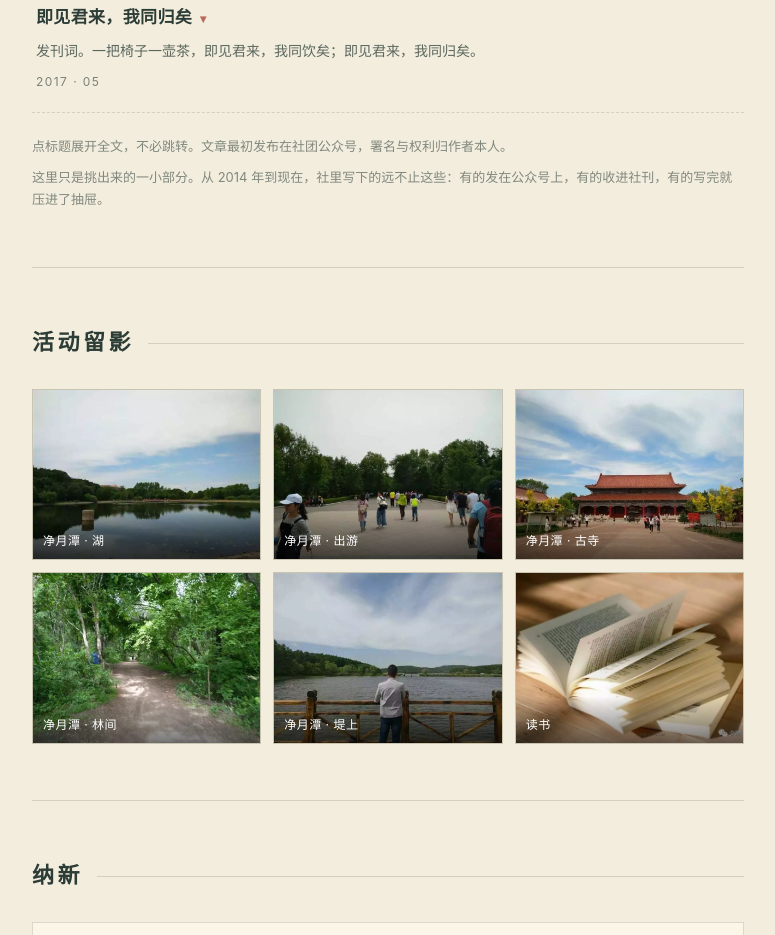
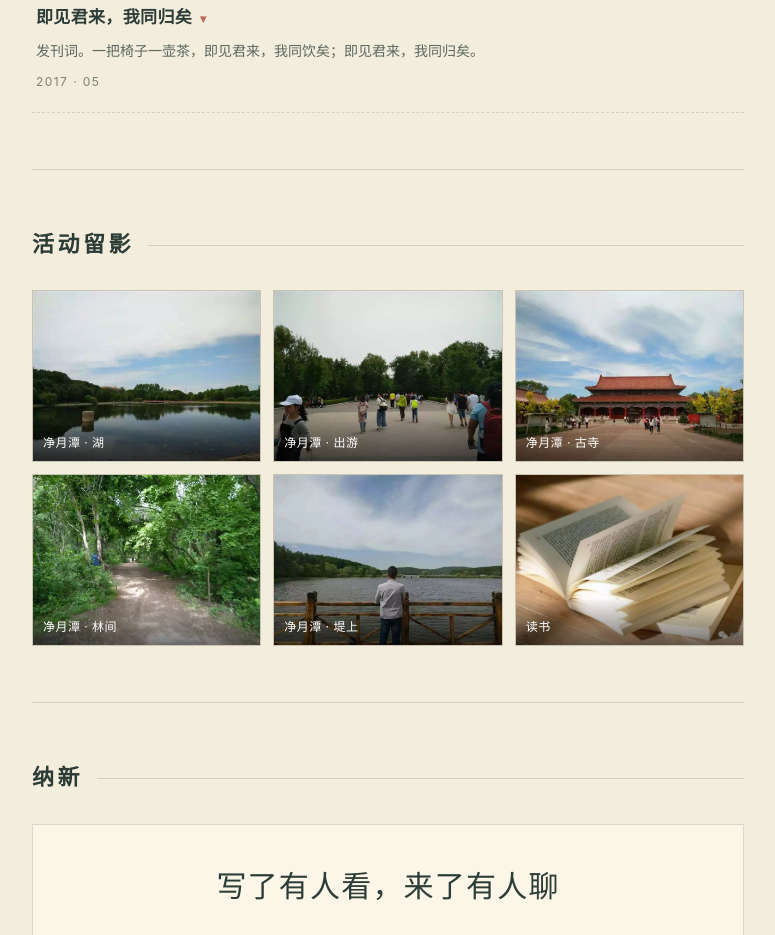
Before and after one commit to JinQ12345/xishai, a plain HTML site: page index.html in a window 1280 px wide. Shown: the part 2256-3191 px from the top of the page, without its empty margins (252-1027 px from the left). Drawn offline with Linux system fonts and the light colour scheme.

Commit message:
更新 index.html

```diff
--- a/index.html
+++ b/index.html
@@ -181,8 +181,6 @@
   <section id="posts">
     <h2>社员的文章</h2>
     <ul class="posts" id="postList"><!-- 由下方脚本渲染 --></ul>
-    <p style="margin-top:22px;font-size:13px;opacity:.75">点标题展开全文，不必跳转。文章最初发布在社团公众号，署名与权利归作者本人。</p>
-    <p style="margin-top:8px;font-size:13px;opacity:.75">这里只是挑出来的一小部分。从 2014 年到现在，社里写下的远不止这些：有的发在公众号上，有的收进社刊，有的写完就压进了抽屉。</p>
   </section>
 
   <section id="album">
```
